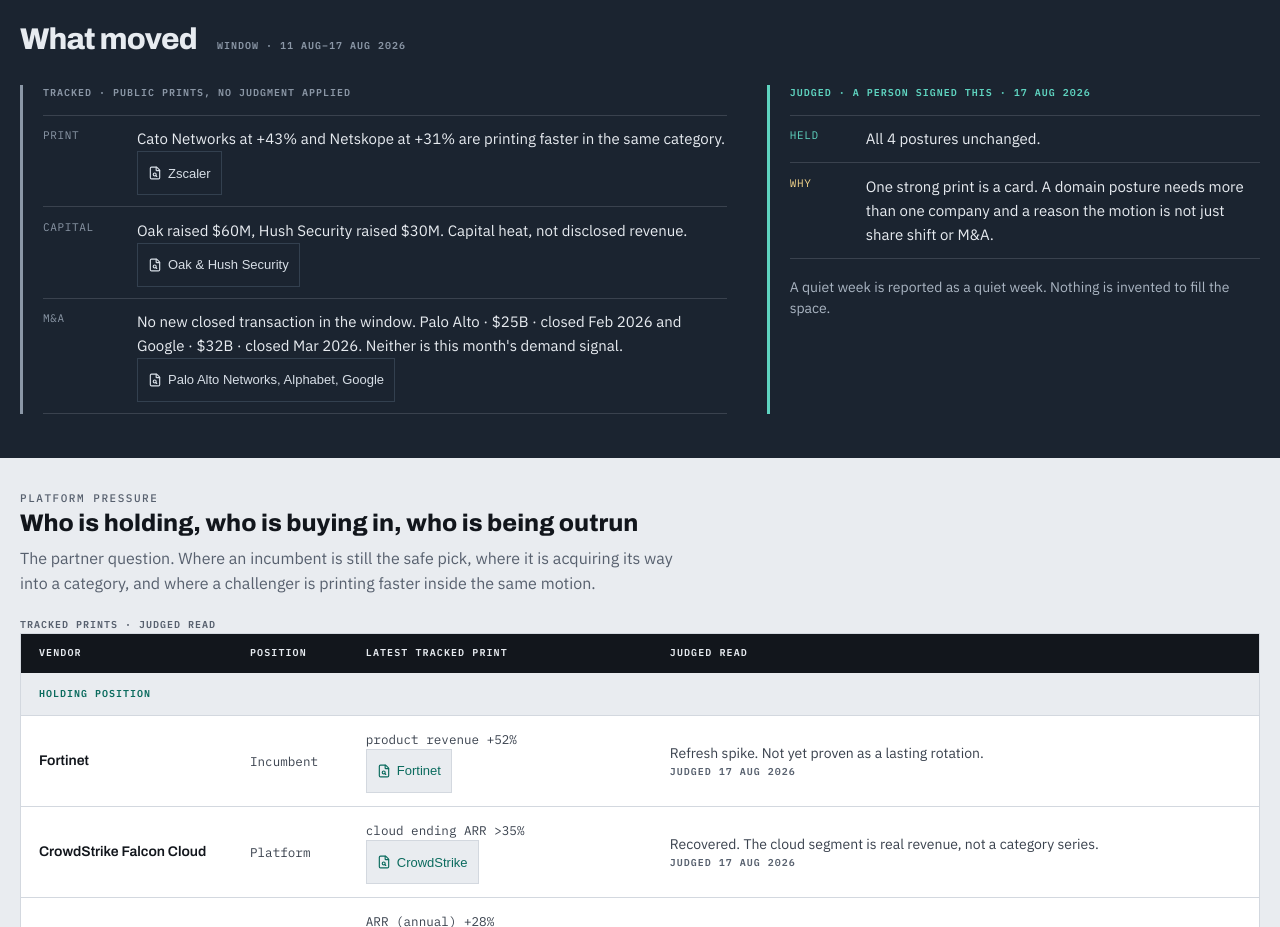
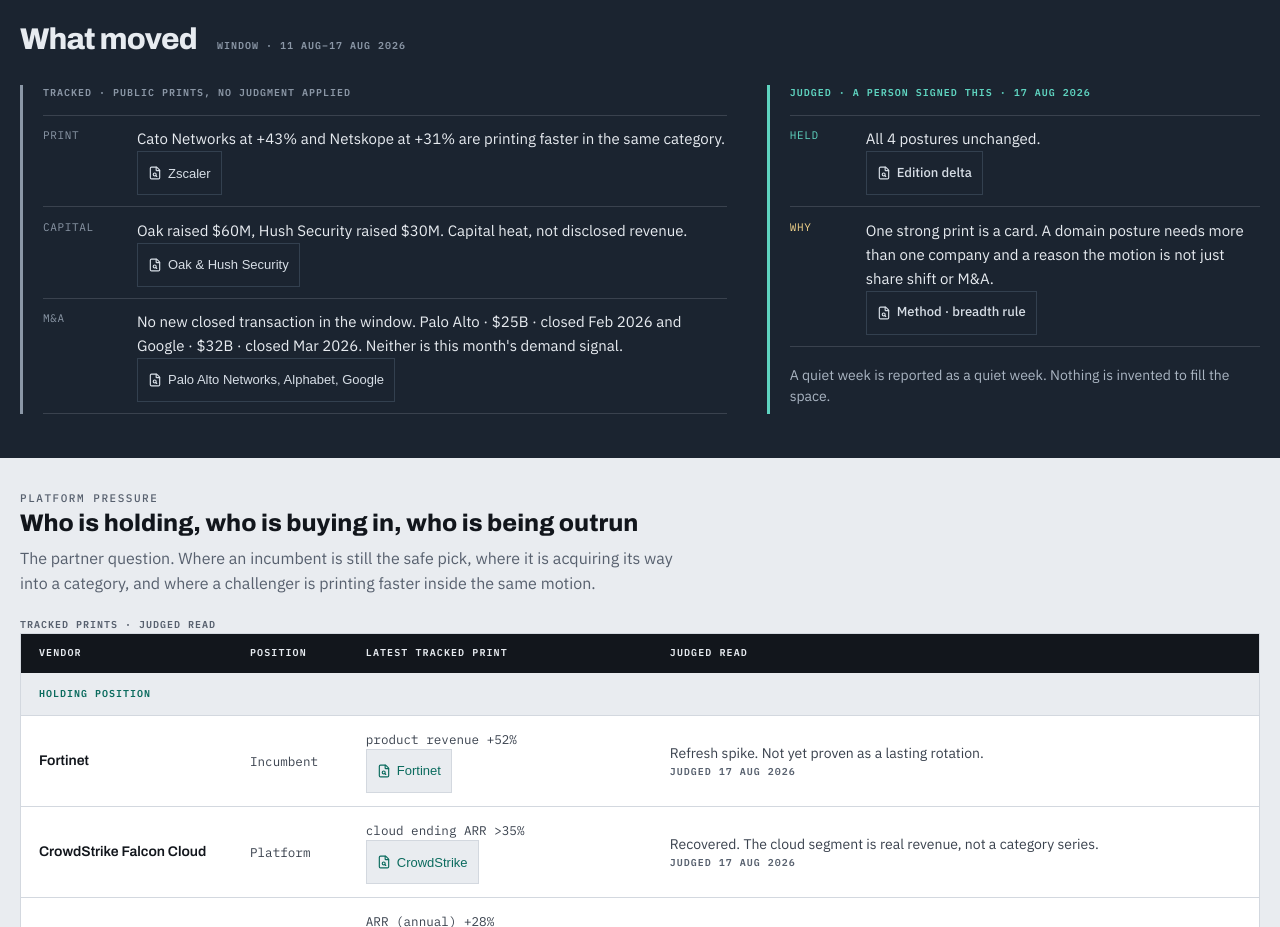
Before and after one commit to jessepike/sec-market, a React (Vite) app in the folder web/: page / in a window 1280 px wide. Shown: the part 820-1747 px from the top of the page. Built offline with nearby package versions, Linux system fonts and the light colour scheme.

Commit message:
fix(moved): give judged rows a stated basis link
Add optional basisHref and basisLabel to judged moves and render an
evidence-link anchor when no evidence chip is present.

Co-authored-by: Cursor <cursoragent@cursor.com>

```diff
--- a/web/src/components/WhatMoved.tsx
+++ b/web/src/components/WhatMoved.tsx
@@ -1,6 +1,7 @@
 import { formatShortDate } from '../data/dates'
 import { weekMoves } from '../data/whatMoved'
 import { EvidenceLink } from './EvidenceLink'
+import { FileSearch } from 'lucide-react'
 
 export function WhatMoved() {
   return (
@@ -36,7 +37,17 @@ export function WhatMoved() {
                   <span className={'week-moved__kind week-moved__kind--' + item.kind.toLowerCase()}>
                     {item.kind}
                   </span>
-                  <p>{item.text}</p>
+                  <div>
+                    <p>{item.text}</p>
+                    {item.evidenceIds.length > 0 ? (
+                      <EvidenceLink ids={item.evidenceIds} />
+                    ) : item.basisHref && item.basisLabel ? (
+                      <a href={item.basisHref} className="evidence-link">
+                        <FileSearch size={14} aria-hidden="true" />
+                        <span>{item.basisLabel}</span>
+                      </a>
+                    ) : null}
+                  </div>
                 </li>
               ))}
             </ul>
--- a/web/src/data/whatMoved.ts
+++ b/web/src/data/whatMoved.ts
@@ -106,6 +106,8 @@ export const weekMoves = {
             .map((row) => row.name + ' ' + row.change)
             .join(' '),
       evidenceIds: [],
+      basisHref: '#domains',
+      basisLabel: 'Edition delta',
     },
     {
       kind: 'WHY',
@@ -113,6 +115,8 @@ export const weekMoves = {
         ? breadthRule.rule
         : 'A posture needs more than one company and a reason the motion is not just share shift.',
       evidenceIds: [],
+      basisHref: '#method',
+      basisLabel: 'Method · breadth rule',
     },
   ] satisfies WeekMove[],
   quietNote: 'A quiet week is reported as a quiet week. Nothing is invented to fill the space.',
```
